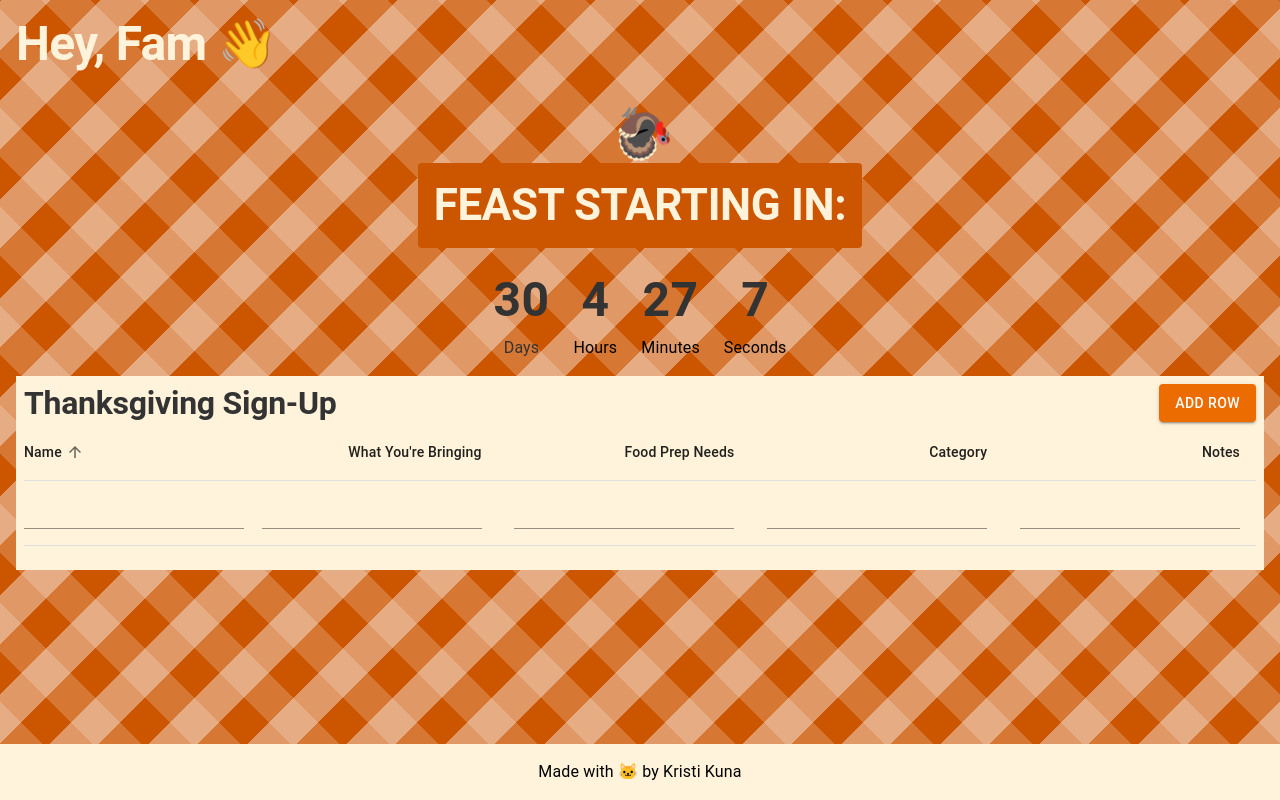
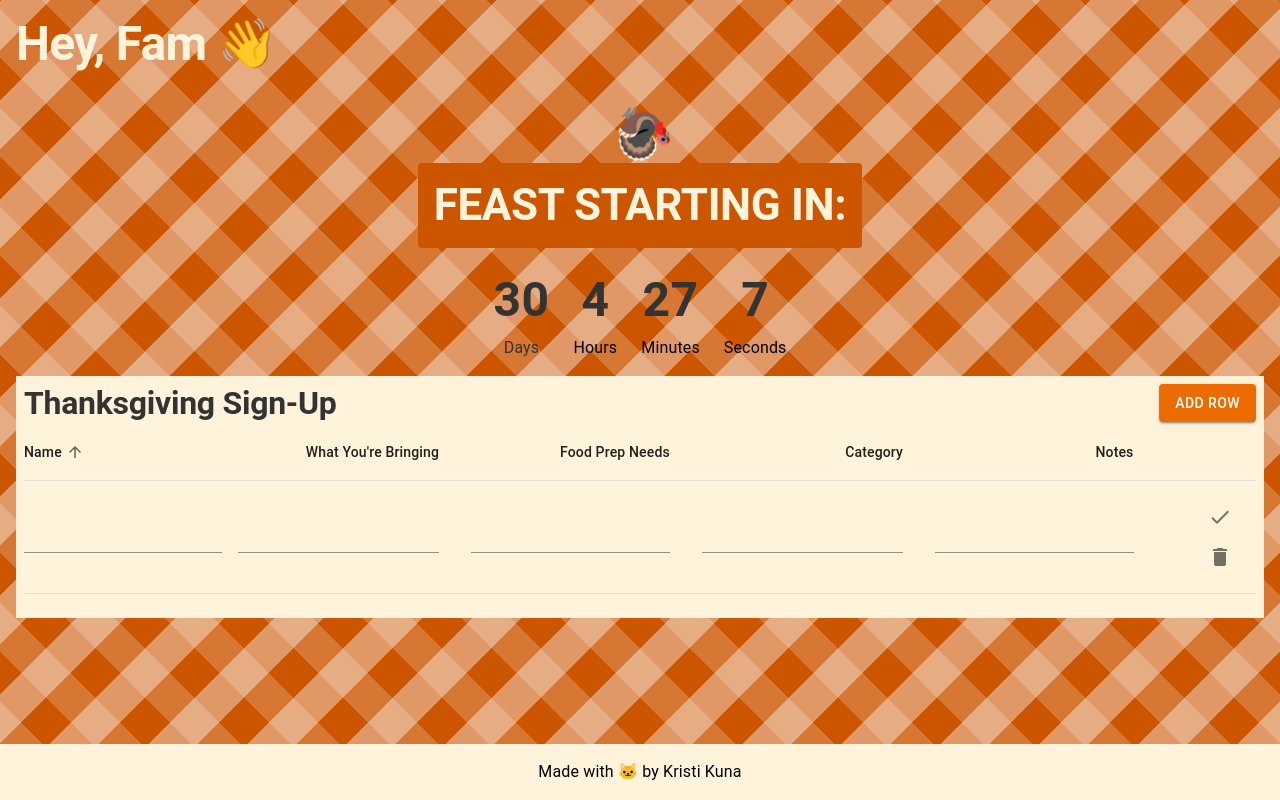
Before and after one commit to kristikuna/sign-up, a React (Create React App) app in the folder client/: page / in a window 1280 px wide. Both pictures are taken after a click on the button "ADD ROW". Built offline with nearby package versions, Linux system fonts and the light colour scheme; no server answers.

Commit message:
add action column

```diff
--- a/client/src/components/DataTable/DataTableRow.js
+++ b/client/src/components/DataTable/DataTableRow.js
@@ -1,7 +1,8 @@
-import { TableCell, TableRow, Typography } from "@mui/material"
-
+import { IconButton, TableCell, TableRow, Typography } from "@mui/material"
 import { useNavigate } from "react-router-dom"
 import { Input } from "@mui/material"
+import DeleteIcon from "@mui/icons-material/Delete"
+import CheckIcon from "@mui/icons-material/Check"
 
 function DataTableRow({ index, row, isNewRow, onChange }) {
   const navigate = useNavigate()
@@ -31,38 +32,77 @@ function DataTableRow({ index, row, isNewRow, onChange }) {
     >
       <TableCell component="th" scope="row" padding="none">
         {isNewRow ? (
-          <Input onChange={(e) => onChange("name", e.target.value)} />
+          <Input
+            color="warning"
+            onChange={(e) => onChange("name", e.target.value)}
+          />
         ) : (
           <Typography>{row.name}</Typography>
         )}
       </TableCell>
       <TableCell align="right">
         {isNewRow ? (
-          <Input onChange={(e) => onChange("food", e.target.value)} />
+          <Input
+            color="warning"
+            onChange={(e) => onChange("food", e.target.value)}
+          />
         ) : (
           <Typography>{row.food}</Typography>
         )}
       </TableCell>
       <TableCell align="right">
         {isNewRow ? (
-          <Input onChange={(e) => onChange("prepNeeds", e.target.value)} />
+          <Input
+            color="warning"
+            onChange={(e) => onChange("prepNeeds", e.target.value)}
+          />
         ) : (
           <Typography>{row.prepNeeds}</Typography>
         )}
       </TableCell>
       <TableCell align="right">
         {isNewRow ? (
-          <Input onChange={(e) => onChange("category", e.target.value)} />
+          <Input
+            color="warning"
+            onChange={(e) => onChange("category", e.target.value)}
+          />
         ) : (
           <Typography>{row.category}</Typography>
         )}
       </TableCell>
       <TableCell align="right">
         {isNewRow ? (
-          <Input onChange={(e) => onChange("notes", e.target.value)} />
+          <Input
+            color="warning"
+            onChange={(e) => onChange("notes", e.target.value)}
+          />
         ) : (
           <Typography>{row.notes}</Typography>
         )}
+      </TableCell>
+      <TableCell align="right">
+        {isNewRow ? (
+          <>
+            <IconButton
+              aria-label="delete"
+              // onClick={(e) => {
+              //   e.stopPropagation()
+              //   handleDeleteRow(index)
+              // }}
+            >
+              <CheckIcon />
+            </IconButton>
+            <IconButton
+              aria-label="delete"
+              // onClick={(e) => {
+              //   e.stopPropagation()
+              //   handleDeleteRow(index)
+              // }}
+            >
+              <DeleteIcon />
+            </IconButton>
+          </>
+        ) : null}
       </TableCell>
     </TableRow>
   )
--- a/client/src/components/DataTable/constants/headCells.js
+++ b/client/src/components/DataTable/constants/headCells.js
@@ -19,4 +19,5 @@ export const COLUMN_HEADERS = [
   },
   { id: "category", numeric: true, disablePadding: false, label: "Category" },
   { id: "notes", numeric: true, disablePadding: false, label: "Notes" },
+  { id: "actions", numeric: false, disablePadding: false, label: "" },
 ]
```
